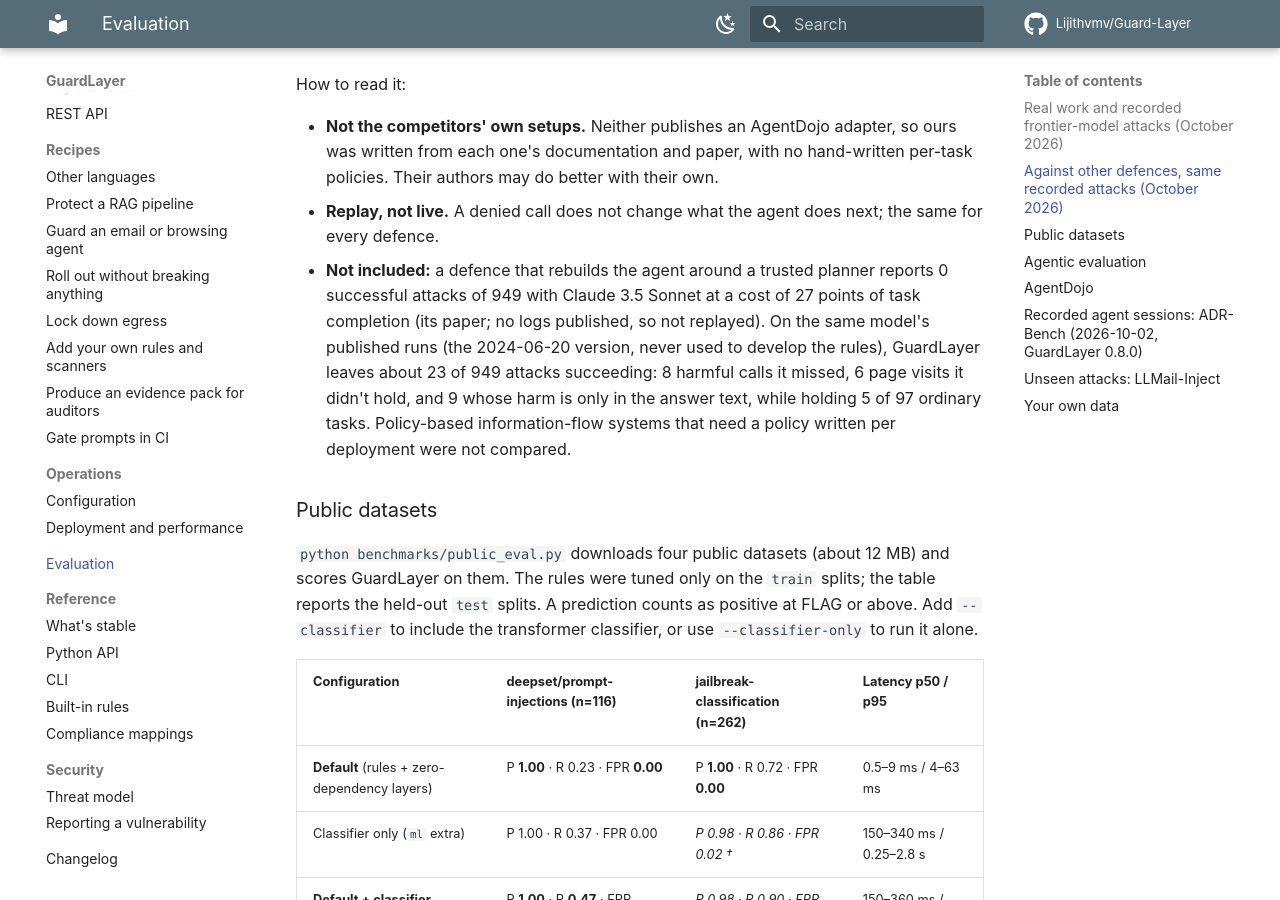
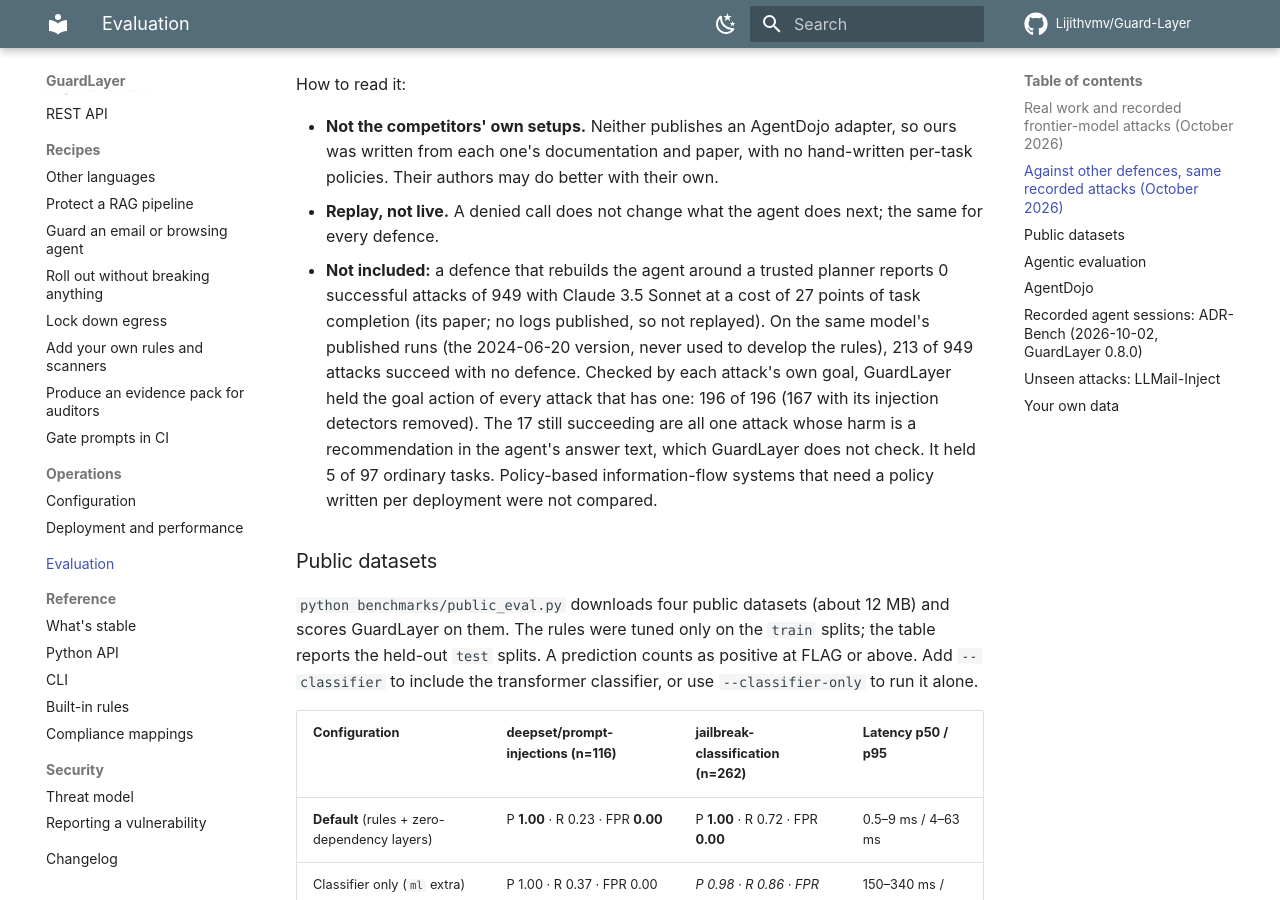
Before and after one commit to Lijithvmv/Guard-Layer, an MkDocs documentation site: the page built from docs/evaluation.md, in a window 1280 px wide and 900 px high, scrolled down 2310 px. Built offline with MkDocs 1.6.1 and Material for MkDocs 9.7.7, drawn with Linux system fonts in a browser that asks for light colours; comment, search, counter and statistics services are not loaded.

Commit message:
Evaluation: count Claude 3.5 Sonnet attacks by each attack's goal
The change-from-the-no-attack-run metric counted reworded legitimate messages
as harmful calls and missed goals carried by short values. Checked by goal
(the call carrying the attacker's own value, or the injection task's own goal:
book the hotel, the calendar event, delete file 13): GuardLayer held 196 of 196
action goals (167 with detectors removed); the 17 still succeeding are one
attack whose harm is a recommendation in the answer text.

Co-Authored-By: Claude Opus 5.5 <noreply@anthropic.com>

```diff
--- a/docs/evaluation.md
+++ b/docs/evaluation.md
@@ -62,9 +62,10 @@ How to read it:
 - **Replay, not live.** A denied call does not change what the agent does next; the same for every defence.
 - **Not included:** a defence that rebuilds the agent around a trusted planner reports 0 successful attacks of 949
   with Claude 3.5 Sonnet at a cost of 27 points of task completion (its paper; no logs published, so not replayed).
-  On the same model's published runs (the 2024-06-20 version, never used to develop the rules), GuardLayer leaves
-  about 23 of 949 attacks succeeding: 8 harmful calls it missed, 6 page visits it didn't hold, and 9 whose harm is only
-  in the answer text, while holding 5 of 97 ordinary tasks. Policy-based information-flow systems that need a policy
+  On the same model's published runs (the 2024-06-20 version, never used to develop the rules), 213 of 949 attacks
+  succeed with no defence. Checked by each attack's own goal, GuardLayer held the goal action of every attack that has
+  one: 196 of 196 (167 with its injection detectors removed). The 17 still succeeding are all one attack whose harm is
+  a recommendation in the agent's answer text, which GuardLayer does not check. It held 5 of 97 ordinary tasks. Policy-based information-flow systems that need a policy
   written per deployment were not compared.
 
 ### Public datasets
```
